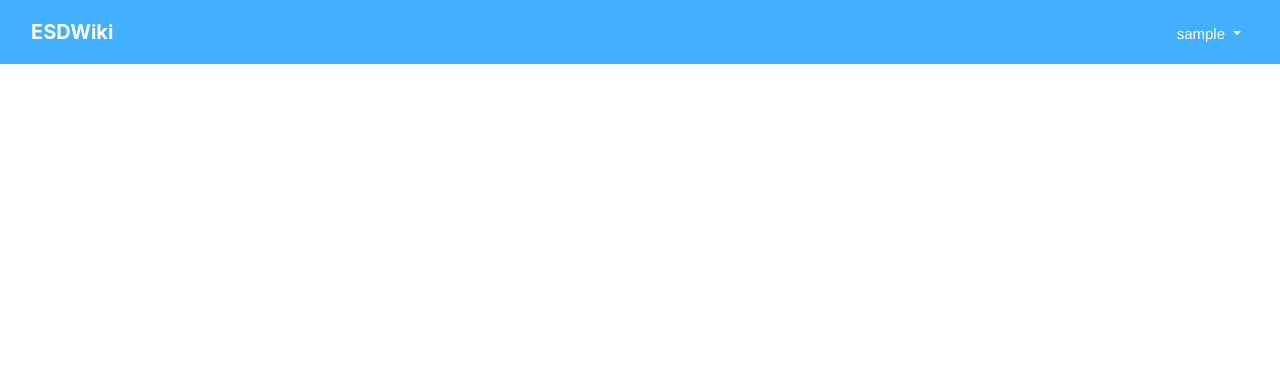
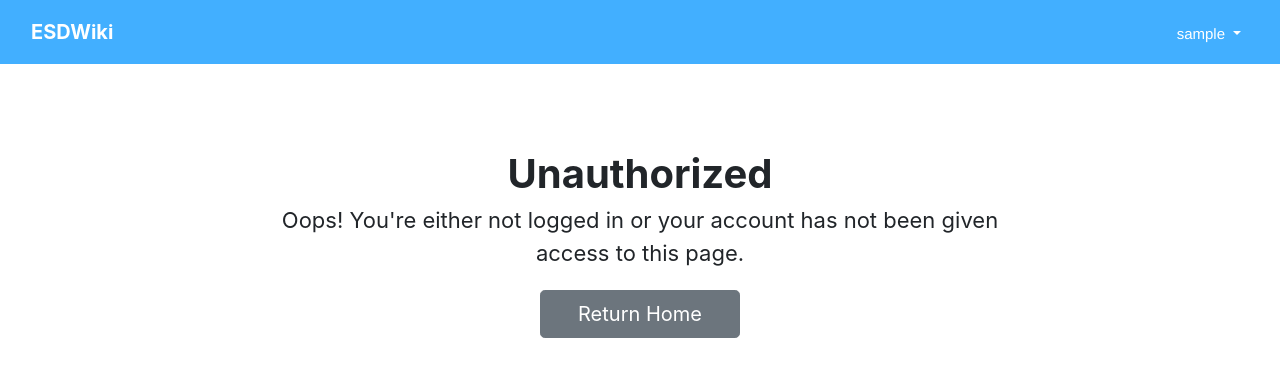
Before and after one commit to xorxos/ESDWiki2, an Angular app in the folder ESDWiki2/ClientApp/: page /error/unauthorized in a window 1280 px wide. Before the commit this address led to /. Shown: the top 376 px of the page. Built offline with nearby package versions, Linux system fonts and the light colour scheme; sample sign-in values are in the browser's storage.

Commit message:
add unauthorized page

```diff
--- a/ESDWiki2/ClientApp/src/app/app.module.ts
+++ b/ESDWiki2/ClientApp/src/app/app.module.ts
@@ -28,6 +28,7 @@ import { ConfigService } from './shared/utils/config.service';
 import { XHRBackend } from '@angular/http';
 import { AuthenticateXHRBackend } from './authenticate-xhr.backend';
 import { AuthGuard } from './auth.guard';
+import { UnauthorizedComponent } from './errors/unauthorized.component';
 
 
 @NgModule({
@@ -46,7 +47,8 @@ import { AuthGuard } from './auth.guard';
     TextSettingsMenuComponent,
     BulletedListSettingsMenuComponent,
     NumberedListSettingsMenuComponent,
-    FullWidthImageSettingsMenuComponent
+    FullWidthImageSettingsMenuComponent,
+    UnauthorizedComponent
   ],
   imports: [
     BrowserModule,
--- a/ESDWiki2/ClientApp/src/app/auth.guard.ts
+++ b/ESDWiki2/ClientApp/src/app/auth.guard.ts
@@ -8,8 +8,8 @@ export class AuthGuard implements CanActivate {
   constructor(private user: UserService,private router: Router) {}
 
   canActivate(route: ActivatedRouteSnapshot, state: RouterStateSnapshot): boolean {
-    const destination: string = route.pathFromRoot[route.pathFromRoot.length - 1].url[0].toString()
-    console.log(destination)
+    const destination: string = route.pathFromRoot[route.pathFromRoot.length - 1].url.toString()
+    console.log("Destination: " + destination)
 
     if(!this.user.isLoggedIn())
     {
@@ -18,21 +18,22 @@ export class AuthGuard implements CanActivate {
     }
 
     switch (destination) {
+      case 'team-wiki,create': {
+        if (this.user.isESDTeamAdmin()) {
+          console.log('I AM TEAM ADMIN')
+          return true
+        } else {
+          this.router.navigate(['error/unauthorized'])
+          return false
+        }
+      }
       case 'team-wiki': {
         if (this.user.isESDTeamMember()) {
-          console.log("Route to team-wiki page?: True")
+          console.log("I am ignoring the admin rules")
           return true
         } else {
           console.log("Routing to login")
-          this.router.navigate(['login'])
-          return false
-        }
-      }
-      case 'team-wiki/create': {
-        if (this.user.isESDTeamAdmin()) {
-          return true
-        } else {
-          this.router.navigate(['login'])
+          this.router.navigate(['error/unauthorized'])
           return false
         }
       }
--- /dev/null
+++ b/ESDWiki2/ClientApp/src/app/errors/unauthorized.component.css
@@ -0,0 +1,20 @@
+.error-section {
+  padding-top: 80px;
+}
+
+.error-header {
+  font-size: 40px;
+  font-weight: 700;
+}
+
+.error-details {
+  font-size: 22px;
+}
+
+.btn {
+  width: 200px;
+}
+
+.buttons-container {
+  padding-top: 20px;
+}
--- /dev/null
+++ b/ESDWiki2/ClientApp/src/app/errors/unauthorized.component.html
@@ -0,0 +1,15 @@
+<div class="container-fluid white-section">
+  <div class="container">
+    <div class="row">
+      <div class="col-8 offset-2">
+        <div class="error-section">
+          <div class="error-header text-center">Unauthorized</div>
+          <div class="error-details text-center">Oops! You're either not logged in or your account has not been given access to this page.</div>
+          <div class="buttons-container d-flex justify-content-center">
+            <button type="button" class="btn btn-secondary btn-lg" routerLink="/browse">Return Home</button>
+          </div>
+        </div>
+      </div>
+    </div>
+  </div>
+</div>
--- a/ESDWiki2/ClientApp/src/app/routes.ts
+++ b/ESDWiki2/ClientApp/src/app/routes.ts
@@ -7,12 +7,14 @@ import { ArticleCategoriesComponent } from './home/articlecategories.component'
 import { CategoryListComponent } from './search/articles-by-category/category-articlelist.component'
 import { TeamWikiComponent } from './team/team-wiki.component';
 import { CreateArticleComponent } from './create/create-article.component';
+import { UnauthorizedComponent } from './errors/unauthorized.component';
 
 const appRoutes: Routes = [
   { path: 'browse', component: ArticleCategoriesComponent },
   { path: 'browse/:name', component: CategoryListComponent },
+  { path: 'error/unauthorized', component: UnauthorizedComponent },
+  { path: 'team-wiki/create', component: CreateArticleComponent, canActivate: [AuthGuard] },
   { path: 'team-wiki', component: TeamWikiComponent, canActivate: [AuthGuard] },
-  { path: 'team-wiki/create', component: CreateArticleComponent, canActivate: [AuthGuard] },
   { path: '', redirectTo: '/browse', pathMatch: 'full' }
 ];
 
```
Also changed, not shown: ESDWiki2/ClientApp/src/app/errors/unauthorized.component.ts (added, +11 -0 lines), 1 other file (tests, documents, lock files or other folders).
